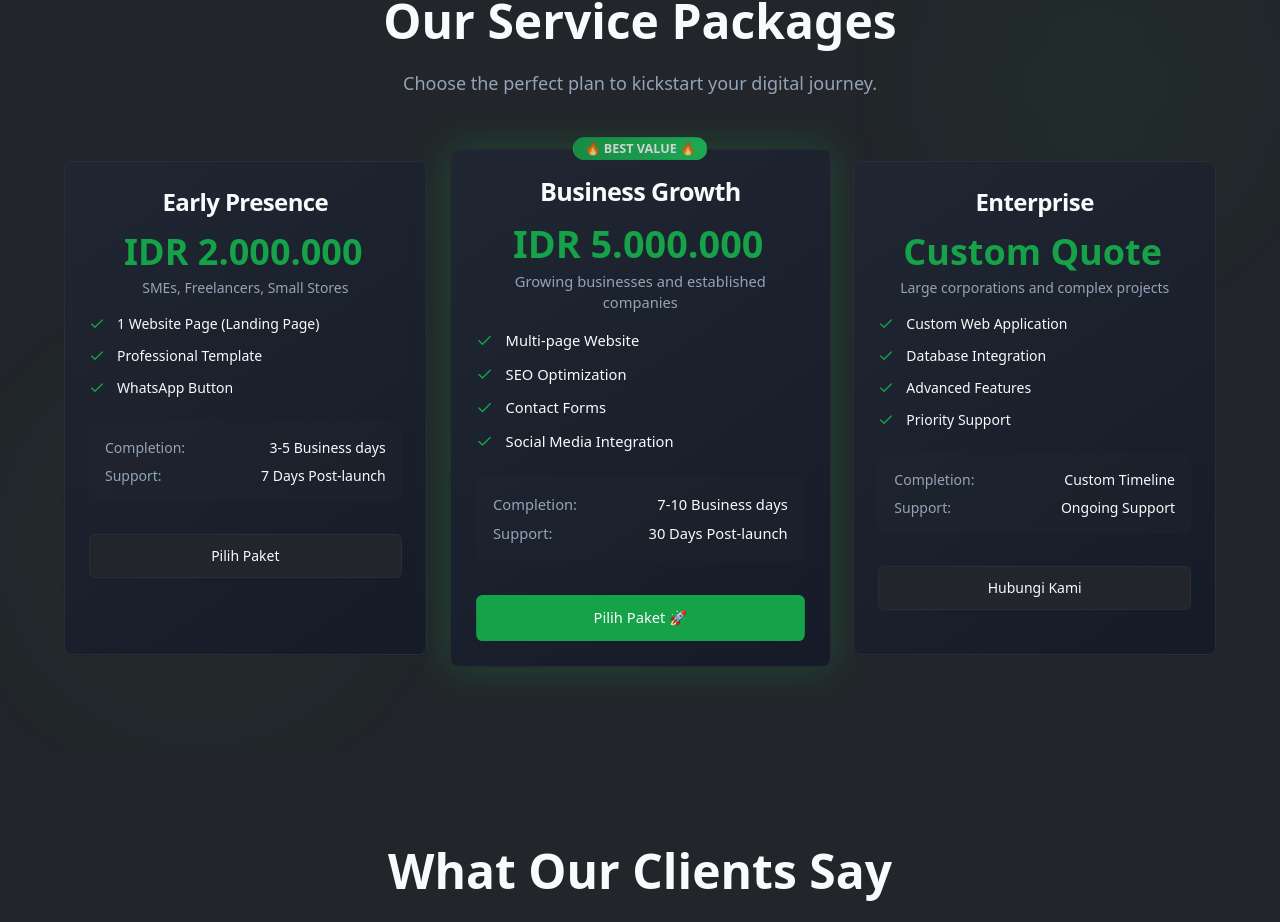
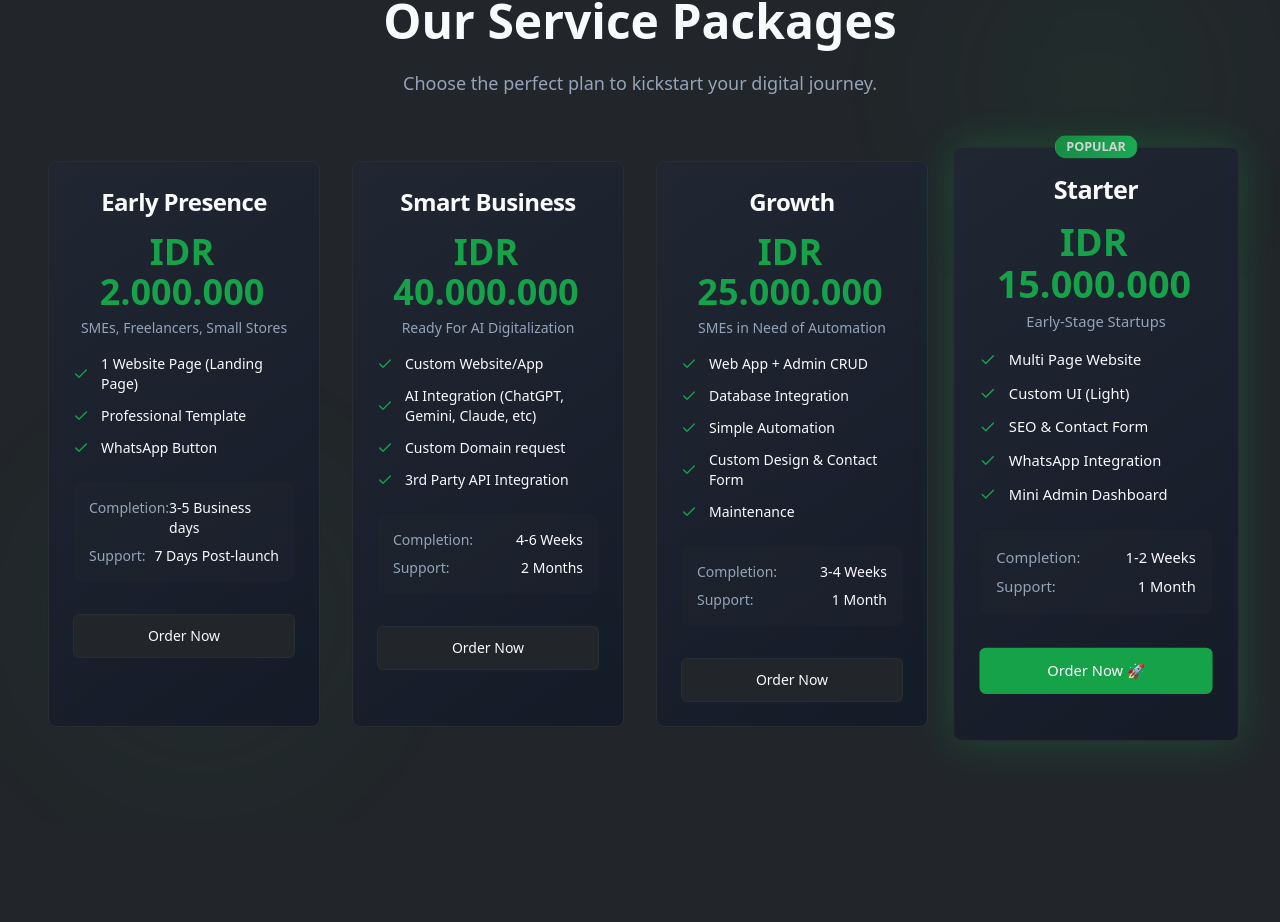
Before and after one commit to fakhrin31/zetta-ads, a React (Vite) app: page / in a window 1280 px wide. Shown: the part 2507-3429 px from the top of the page. Built offline with nearby package versions, Linux system fonts and the light colour scheme.

Commit message:
Update pricing section

```diff
--- a/src/components/PricingSection.tsx
+++ b/src/components/PricingSection.tsx
@@ -17,43 +17,62 @@ const PricingSection = () => {
       ],
       completion: "3-5 Business days",
       support: "7 Days Post-launch",
-      buttonText: "Pilih Paket",
+      buttonText: "Order Now",
       variant: "outline" as const,
       isPopular: false
     },
     {
-      name: "Business Growth",
-      price: "IDR 5.000.000",
+      name: "Smart Business",
+      price: "IDR 40.000.000",
       period: "",
-      description: "Growing businesses and established companies",
+      description: "Ready For AI Digitalization",
       features: [
-        "Multi-page Website",
-        "SEO Optimization",
-        "Contact Forms",
-        "Social Media Integration"
+        "Custom Website/App",
+        "AI Integration (ChatGPT, Gemini, Claude, etc)",
+        "Custom Domain request",
+        "3rd Party API Integration"
       ],
-      completion: "7-10 Business days",
-      support: "30 Days Post-launch",
-      buttonText: "Pilih Paket",
+      completion: "4-6 Weeks",
+      support: "2 Months",
+      buttonText: "Order Now",
+      variant: "outline" as const,
+      isPopular: false
+    },
+    {
+      name: "Growth",
+      price: "IDR 25.000.000",
+      period: "",
+      description: "SMEs in Need of Automation",
+      features: [
+        "Web App + Admin CRUD",
+        "Database Integration",
+        "Simple Automation",
+        "Custom Design & Contact Form",
+        "Maintenance"
+      ],
+      completion: "3-4 Weeks",
+      support: "1 Month",
+      buttonText: "Order Now",
+      variant: "outline" as const,
+      isPopular: false
+    },
+    {
+      name: "Starter",
+      price: "IDR 15.000.000",
+      period: "",
+      description: "Early-Stage Startups",
+      features: [
+        "Multi Page Website",
+        "Custom UI (Light)",
+        "SEO & Contact Form",
+        "WhatsApp Integration",
+        "Mini Admin Dashboard"
+      ],
+      completion: "1-2 Weeks",
+      support: "1 Month",
+      buttonText: "Order Now",
       variant: "default" as const,
       isPopular: true
-    },
-    {
-      name: "Enterprise",
-      price: "Custom Quote",
-      period: "",
-      description: "Large corporations and complex projects",
-      features: [
-        "Custom Web Application",
-        "Database Integration",
-        "Advanced Features",
-        "Priority Support"
-      ],
-      completion: "Custom Timeline",
-      support: "Ongoing Support",
-      buttonText: "Hubungi Kami",
-      variant: "outline" as const,
-      isPopular: false
     }
   ];
 
@@ -75,7 +94,7 @@ const PricingSection = () => {
           </p>
         </div>
 
-        <div className="grid md:grid-cols-3 gap-8 max-w-6xl mx-auto">
+        <div className="grid md:grid-cols-2 lg:grid-cols-4 gap-8 max-w-7xl mx-auto">
           {pricingPlans.map((plan, index) => (
             <Card
               key={index}
@@ -85,7 +104,7 @@ const PricingSection = () => {
             >
               {plan.isPopular && (
                 <Badge className="absolute -top-3 left-1/2 transform -translate-x-1/2 bg-accent-gradient text-white font-bold animate-pulse-slow">
-                  🔥 BEST VALUE 🔥
+                  POPULAR
                 </Badge>
               )}
 
```
